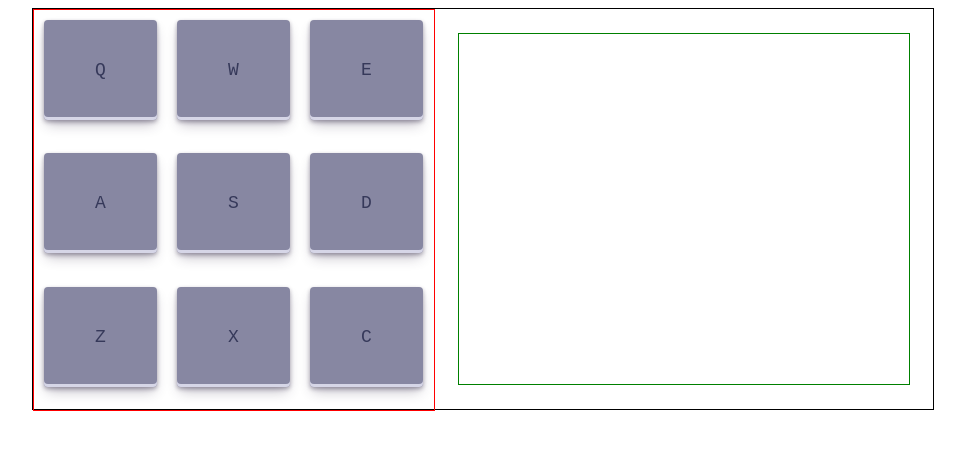
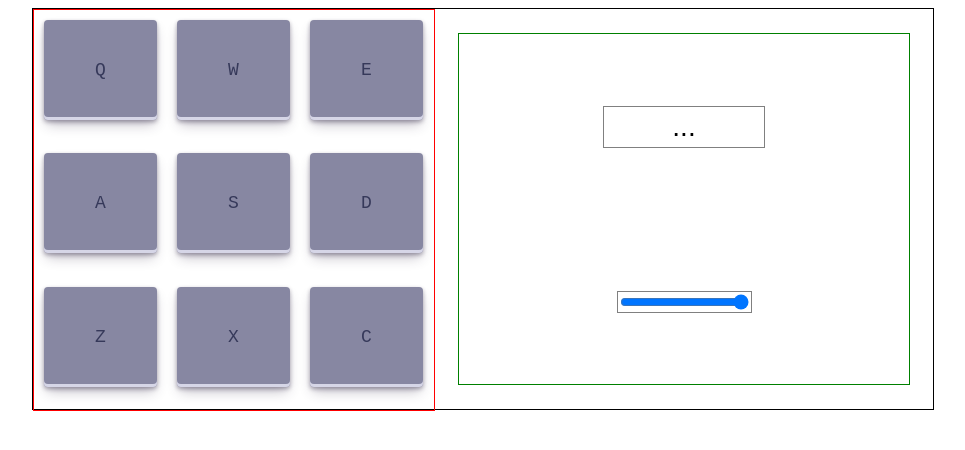
Before and after one commit to Ae111n/DrumpadMachine, a Nuxt app: page / in a window 1280 px wide. Shown: the top 450 px of the page, without its empty margins (157-1122 px from the left). Built offline with nearby package versions, Linux system fonts and the light colour scheme.

Commit message:
added volume slider and display for the sounds names ..

```diff
--- a/components/DrumpadMachine.vue
+++ b/components/DrumpadMachine.vue
@@ -13,11 +13,15 @@
             <button @click="playSound('kickNHat')" ref="Z" class="drum-pad" id="Z">Z</button>
             <button @click="playSound('kick')" ref="X" class="drum-pad" id="X">X</button>
             <button @click="playSound('closedHH')" ref="C" class="drum-pad" id="C">C</button>
-
         </div>
 
         <div id="display">
-
+<div id="sound-name">
+    {{ CurrentSound }}
+</div>
+<div id="slider">
+<input v-model="currentVolume" type="range" id="volumeFader" name="volume" min="0" max="1" value="1" step="0.1" oninput="setUserVolume(this.value)">
+</div>
         </div>
 
     </div>
@@ -37,7 +41,10 @@ export default {
                 kickNHat: "https://cdn.freecodecamp.org/testable-projects-fcc/audio/Kick_n_Hat.mp3",
                 kick: "https://cdn.freecodecamp.org/testable-projects-fcc/audio/RP4_KICK_1.mp3",
                 closedHH: "https://cdn.freecodecamp.org/testable-projects-fcc/audio/Cev_H2.mp3"
-            }
+            },
+
+            CurrentSound:'...',
+            currentVolume:'1'
 
         }
     },
@@ -47,14 +54,20 @@ export default {
     methods: {
         playSound(soundName) {
             let audio = new Audio(this.sounds[soundName])
+            audio.volume = this.currentVolume
             audio.load()
             audio.play()
+            ,
+            this.CurrentSound = soundName
+        },
+        setUserVolume(n) {
+
         },
 
 
         clickk(ref) {
-           ref.focus()
-           ref.click()
+            ref.focus()
+            ref.click()
 
         },
 
@@ -96,6 +109,33 @@ export default {
 </script>
 
 <style>
+#sound-name {
+    font-size: 28px;
+    font-family:  sans-serif;
+    margin: auto;
+    border: 1px solid grey ;
+    width: 160px;
+    height: 40px;
+    display: flex;
+    align-items: center;
+    justify-content: center;
+
+
+}
+#display {
+    border: 1px solid green;
+    width: 450px;
+    height: 350px;
+    margin: auto;
+    display: flex;
+    flex-direction: column;
+
+}
+#slider {
+border: 1px solid grey ;
+height: 20px;
+margin: auto;
+}
 #drum-machine {
     border: 1px solid black;
     width: 900px;
@@ -121,12 +161,7 @@ export default {
     margin: 10px;
 }
 
-#display {
-    border: 1px solid green;
-    width: 450px;
-    height: 350px;
-    margin: auto;
-}
+
 
 .drum-pad {
     align-items: center;
@@ -174,5 +209,4 @@ export default {
     box-shadow: #D6D6E7 0 3px 7px inset;
     transform: translateY(2px);
 }
-
 </style>
```
